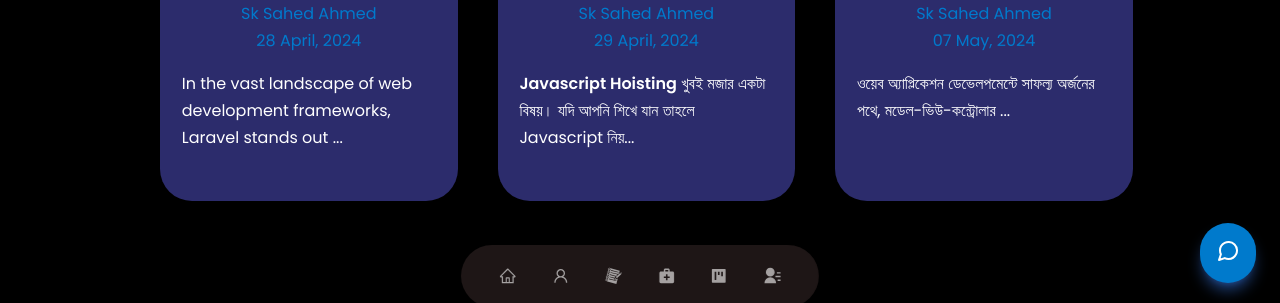
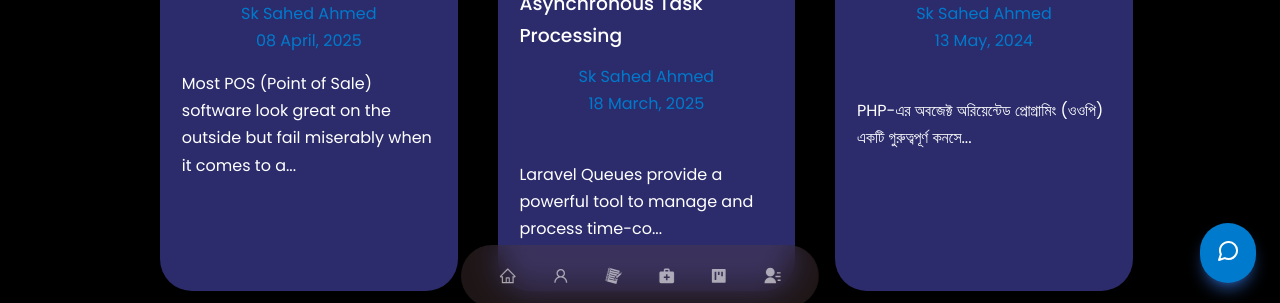
Before and after one commit to sahedalways/React---Portfolio-App-, a React (Create React App) app: page /blogs in a window 1280 px wide. Shown: the part 493-796 px from the top of the page. Built offline with nearby package versions, Linux system fonts and the light colour scheme.

Commit message:
Sort blogs by date in Blog and SeeMoreBlogs components
Updated both Blog and SeeMoreBlogs components to display blogs in descending order by date, ensuring the most recent blogs appear first. This improves the user experience by highlighting the latest content.

```diff
--- a/src/Components/Blog/Blog.jsx
+++ b/src/Components/Blog/Blog.jsx
@@ -8,7 +8,6 @@ import "./blog.css";
 
 const Blog = () => {
   const [blogs, setProject] = useState(allBlogs);
-
 
   useEffect(() => {
     AOS.init({
@@ -31,11 +30,14 @@ const Blog = () => {
       <h5>Recent Blogs</h5>
       <h2>Blog</h2>
 
-
-
       <div className="container blog__container">
-        {blogs.slice(0, 6).map(({ id, image, title, desc, author, date, video }) => {
-          const truncatedDesc = desc.length > 100 ? desc.slice(0, 100) + "..." : desc;
+        {blogs
+          .slice()
+          .sort((a, b) => new Date(b.date) - new Date(a.date))
+          .slice(0, 6)
+          .map(({ id, image, title, desc, author, date, video }) => {
+            const truncatedDesc =
+              desc.length > 100 ? desc.slice(0, 100) + "..." : desc;
             return (
               <article key={id} data-aos="slide-left" className="blog__item">
                 <div className="blog__item__image">
@@ -43,9 +45,7 @@ const Blog = () => {
                     {image ? (
                       <img src={image} alt={title} />
                     ) : video ? (
-                    <div
-                      dangerouslySetInnerHTML={{ __html: video }}
-                    />
+                      <div dangerouslySetInnerHTML={{ __html: video }} />
                     ) : null}
                   </div>
 
@@ -56,8 +56,10 @@ const Blog = () => {
                       <span className="blog_author">{author}</span>
                       <span className="blog_date">{date}</span>
                     </div>
-                  <p className="blog_desc" dangerouslySetInnerHTML={{ __html: truncatedDesc }}>
-                   </p>
+                    <p
+                      className="blog_desc"
+                      dangerouslySetInnerHTML={{ __html: truncatedDesc }}
+                    ></p>
                   </Link>
                 </div>
               </article>
@@ -66,12 +68,7 @@ const Blog = () => {
       </div>
 
       <div className="seeMore__btn">
-        <Link
-          to="/blogs"
-          className="btn"
-          rel="noreferrer"
-          target="_blank"
-        >
+        <Link to="/blogs" className="btn" rel="noreferrer" target="_blank">
           See More
         </Link>
       </div>
--- a/src/Components/Screens/See_More_Blogs/SeeMoreBlogs.jsx
+++ b/src/Components/Screens/See_More_Blogs/SeeMoreBlogs.jsx
@@ -15,10 +15,13 @@ const SeeMoreBlogs = () => {
         </Helmet>
         <h2>All Blogs</h2>
 
-
         <div className="container blog__container">
-          {blogs.map(({ id, image, title, desc, author, date }) => {
-          const truncatedDesc = desc.length > 100 ? desc.slice(0, 100) + "..." : desc;
+          {blogs
+            .slice()
+            .sort((a, b) => new Date(b.date) - new Date(a.date))
+            .map(({ id, image, title, desc, author, date }) => {
+              const truncatedDesc =
+                desc.length > 100 ? desc.slice(0, 100) + "..." : desc;
               return (
                 <article key={id} data-aos="slide-left" className="blog__item">
                   <div className="blog__item__image">
@@ -30,8 +33,10 @@ const SeeMoreBlogs = () => {
                         <span className="blog_author">{author}</span>
                         <span className="blog_date">{date}</span>
                       </div>
-                  <p className="blog_desc" dangerouslySetInnerHTML={{ __html: truncatedDesc }}>
-                   </p>
+                      <p
+                        className="blog_desc"
+                        dangerouslySetInnerHTML={{ __html: truncatedDesc }}
+                      ></p>
                     </Link>
                   </div>
                 </article>
```
Lines whose indentation alone changed are shown as unchanged.
